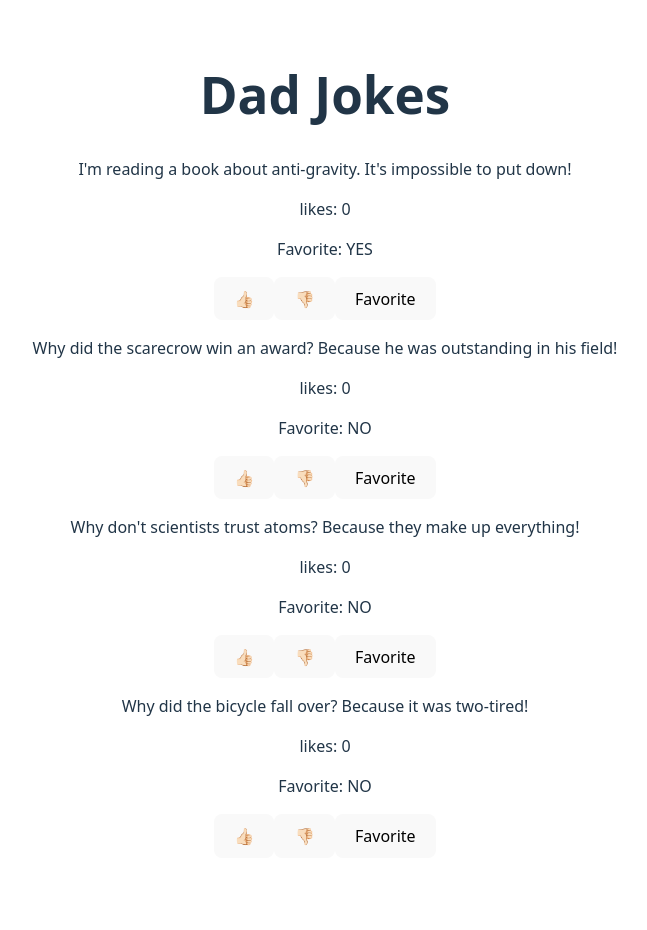
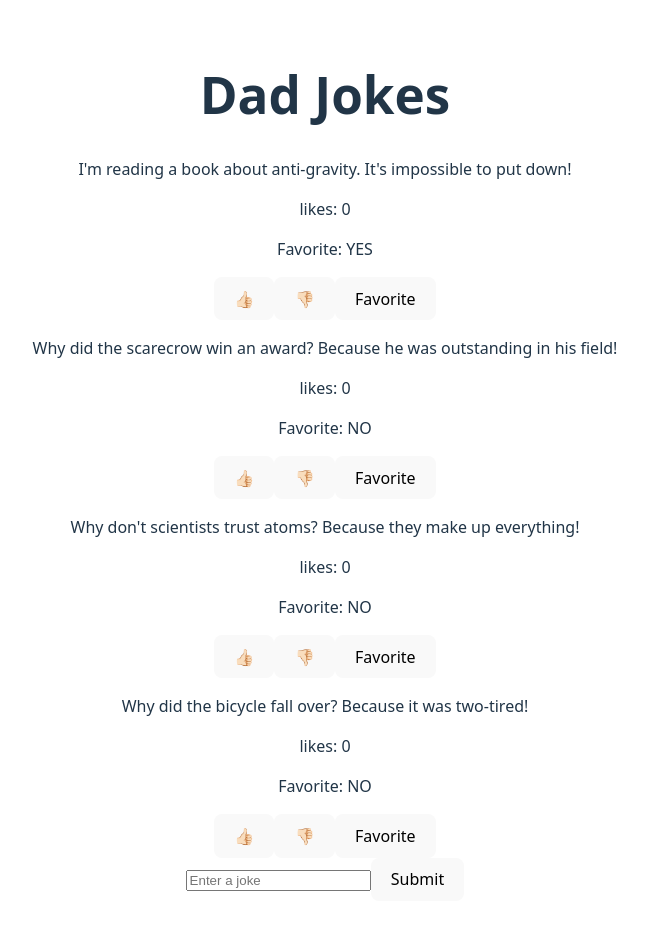
Before and after one commit to manikantareddy268/Sam-react, a React (Vite) app: page / in a window 1280 px wide. Shown: the top 930 px of the page, without its empty margins (315-962 px from the left). Before the commit the page ends 890 px from the top, so only its background shows below. Built offline with nearby package versions, Linux system fonts and the light colour scheme.

Commit message:
State and Forms

```diff
--- a/src/App.jsx
+++ b/src/App.jsx
@@ -2,6 +2,7 @@ import './App.css'
 import Joke from './Joke'
 import Form from './Form'
 import { useState } from 'react'
+import JokeForm from './JokeForm'
 
 function App() {
 
@@ -46,6 +47,10 @@ function App() {
     setFavorite(id)
   }
 
+  const handleNewJoke = (text) => {
+    console.log("New joke submitted: ", text)
+  }
+
   return (
       <div className="App">
         <h1>Dad Jokes</h1>
@@ -67,6 +72,8 @@ function App() {
 
         {/* <Form onSubmit={handleSubmit} /> */}
 
+        <JokeForm onNewJoke={handleNewJoke} />
+
       </div>
   )
 }
--- /dev/null
+++ b/src/JokeForm.jsx
@@ -0,0 +1,19 @@
+import { useState } from "react"
+
+export default function JokeForm({onNewJoke}) {
+
+    const [text, setText] = useState("")
+
+    const handleSubmit = (e) => {
+        e.preventDefault()
+        onNewJoke(text)
+        setText("")
+    }
+
+    return (
+        <form onSubmit={handleSubmit}>
+            <input type="text" placeholder="Enter a joke" value={text} onChange={e => setText(e.target.value)} />
+            <button type="submit">Submit</button>
+        </form>
+    )
+}
```
